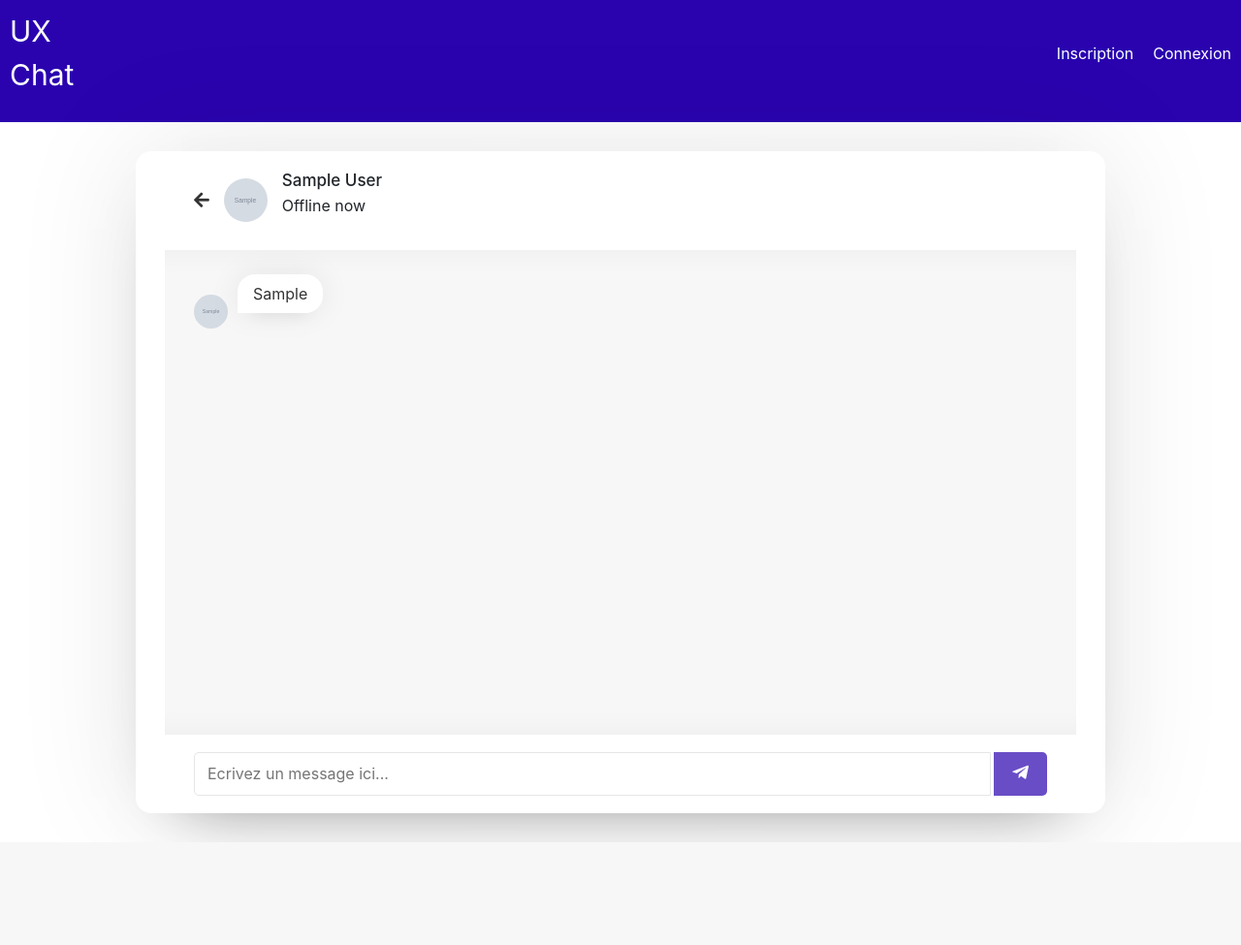
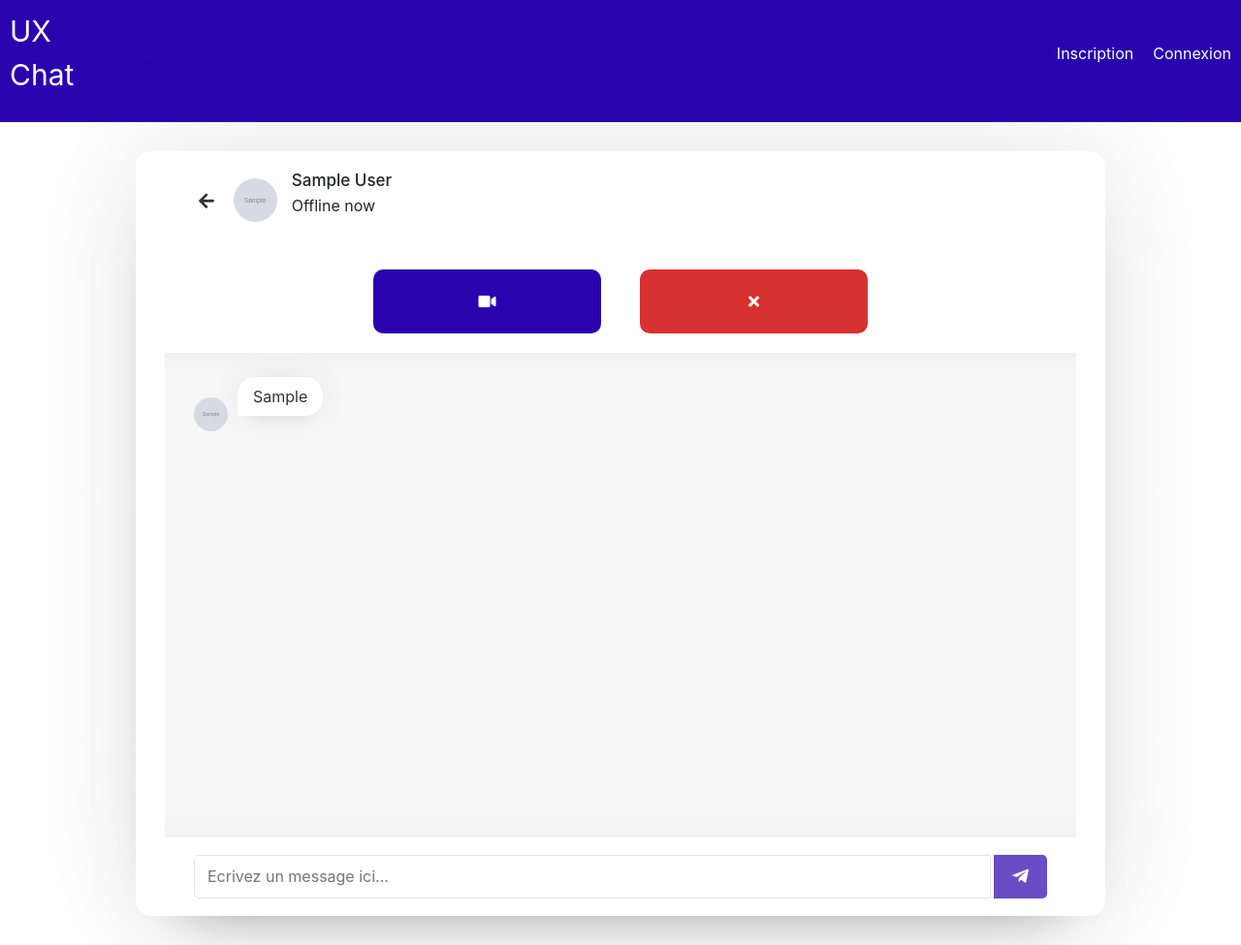
Before and after one commit to Maudi35/perfectionnement-tech, a PHP site: page /chat.php?user_id=1 in a window 1280 px wide. Shown: the whole page at 97% size. Before the commit the page ends 866 px from the top, so only its background shows below. Run offline with PHP 8.4, Linux system fonts and the light colour scheme; the visitor is signed in with stand-in values (Sample User, id 1); tables that the repository leaves empty or names only in its code hold one stand-in row (values such as "Sample post"); grey boxes marked "Sample" are stand-in pictures.

Commit message:
[last changes]

```diff
--- a/chat.php
+++ b/chat.php
@@ -28,12 +28,13 @@ include './nav.php'; ?>
             <p><?php echo $row['status']; ?></p>
           </div>
         </header>
-
         <div id="video-grid">
-
+          <div class="button">
+            <button class="call" onclick="startCall()"><i class="fas fa-video"></i></button>
+            <button class="offcall" onclick="endCall()"><i class="fas fa-times"></i></button>
           </div>
+        </div>
         <div class="chat-box">
-
         </div>
         <form action="#" class="typing-area">
           <input type="text" class="incoming_id" name="incoming_id" value="<?php echo $user_id; ?>" hidden>
--- a/javascript/chat.js
+++ b/javascript/chat.js
@@ -8,6 +8,12 @@ const videoGrid = document.getElementById("video-grid");
 const myVideo = document.createElement("video");
 myVideo.muted = true;
 
+
+// FONCTION POUR BOUTON DEMARRER APPEL
+function startCall() {
+    document.getElementById("video-grid")
+    .style.display = "inline"
+
     navigator.mediaDevices
   .getUserMedia({
     video: true,
@@ -16,7 +22,19 @@ navigator.mediaDevices
   .then((stream) => {
     addVideoStream(myVideo, stream);
   });
+}
 
+// FONCTION POUR BOUTON ARRETER APPEL
+function endCall() {
+  document.getElementById("video-grid")
+  .style.display = "inline"
+
+  myVideo.pause();
+  videoGrid.innerHTML = "";
+}
+
+
+// FONCTION POUR FAIRE FONCTIONNER LA VIDEO/STREAM
 function addVideoStream(video, stream) {
   video.srcObject = stream;
   video.addEventListener("loadedmetadata", () => {
@@ -25,60 +43,60 @@ function addVideoStream(video, stream) {
   videoGrid.append(video);
 }
 
-form.onsubmit = (e) => {
+form.onsubmit = (e)=>{
     e.preventDefault();
-};
+}
 
 inputField.focus();
-inputField.onkeyup = () => {
-  if (inputField.value != "") {
+inputField.onkeyup = ()=>{
+    if(inputField.value != ""){
         sendBtn.classList.add("active");
-  } else {
+    }else{
         sendBtn.classList.remove("active");
     }
-};
+}
 
-sendBtn.onclick = () => {
+sendBtn.onclick = ()=>{
     let xhr = new XMLHttpRequest();
     xhr.open("POST", "php/insert-chat.php", true);
-  xhr.onload = () => {
-    if (xhr.readyState === XMLHttpRequest.DONE) {
-      if (xhr.status === 200) {
+    xhr.onload = ()=>{
+      if(xhr.readyState === XMLHttpRequest.DONE){
+          if(xhr.status === 200){
               inputField.value = "";
               scrollToBottom();
           }
       }
-  };
+    }
     let formData = new FormData(form);
     xhr.send(formData);
-};
-chatBox.onmouseenter = () => {
+}
+chatBox.onmouseenter = ()=>{
     chatBox.classList.add("active");
-};
+}
 
-chatBox.onmouseleave = () => {
+chatBox.onmouseleave = ()=>{
     chatBox.classList.remove("active");
-};
+}
 
-setInterval(() => {
-  //créer un objet xml
+setInterval(() =>{
     let xhr = new XMLHttpRequest();
     xhr.open("POST", "php/get-chat.php", true);
-  xhr.onload = () => {
-    if (xhr.readyState === XMLHttpRequest.DONE) {
-      if (xhr.status === 200) {
+    xhr.onload = ()=>{
+      if(xhr.readyState === XMLHttpRequest.DONE){
+          if(xhr.status === 200){
             let data = xhr.response;
             chatBox.innerHTML = data;
-        if (!chatBox.classList.contains("active")) {
+            if(!chatBox.classList.contains("active")){
                 scrollToBottom();
               }
           }
       }
-  };
+    }
     xhr.setRequestHeader("Content-type", "application/x-www-form-urlencoded");
-  xhr.send("incoming_id=" + incoming_id);
+    xhr.send("incoming_id="+incoming_id);
 }, 500);
 
-function scrollToBottom() {
+// FONCTION SCROLL
+function scrollToBottom(){
     chatBox.scrollTop = chatBox.scrollHeight;
   }
--- a/login.php
+++ b/login.php
@@ -1,9 +1,10 @@
 <?php
   session_start();
   if(isset($_SESSION['unique_id'])){
-    header("location: users.php");
+    header("Location: users.php");
   }
 ?>
+
 <?php include './head.php';
 include './nav.php'; ?>
 
@@ -23,7 +24,7 @@ include './nav.php'; ?>
           <i class="fas fa-eye"></i>
         </div>
         <div class="field button">
-          <input type="submit" name="submit" value="Let's go" >
+          <input type="submit" name="submit" value="Let's go">
         </div>
       </form>
       <div class="link">Pas encore inscrit ? <a href="inscription.php">Inscrivez-vous maintenant</a></div>
--- a/php/search.php
+++ b/php/search.php
@@ -4,7 +4,7 @@
 
     $outgoing_id = $_SESSION['unique_id'];
     $searchTerm = mysqli_real_escape_string($conn, $_POST['searchTerm']);
-
+    //RECHERCHE UTILISATEURS EN FONCTION DE LEUR ID
     $sql = "SELECT * FROM users WHERE NOT unique_id = {$outgoing_id} AND (fname LIKE '%{$searchTerm}%' OR lname LIKE '%{$searchTerm}%') ";
     $output = "";
     $query = mysqli_query($conn, $sql);
--- a/php/signup.php
+++ b/php/signup.php
@@ -70,6 +70,6 @@
             echo "$email n'est pas valide";
         }
     }else{
-        echo "All input fields are required!";
+        echo "Vous devez remplir tous les champs";
     }
 ?>
--- a/style.css
+++ b/style.css
@@ -491,14 +491,40 @@ h1 {
   max-width: 1000px;
 }
 
-/* VIDEO CHAT */
-#video-grid {
-  display: none;
-  grid-template-columns: repeat(auto-fill, 300px);
-  grid-auto-rows: 300px;
+/*BOUTTON VIDEO*/
+#video-grid button {
+  display:flex;
+  border-radius: 10px;
+  align-items: center;
+  padding: 20px;
+  margin: 20px;
+  width: 25%;
+  justify-content: center;
+  border: none;
+  color: white;
 }
+
 video {
+  height: 100%;
   width: 100%;
-  height: 100%;
   object-fit: cover;
+  border-radius: 10px;
 }
+
+.button {
+  width: 100%;
+  display: flex;
+  justify-content: center;
+}
+
+.button .call {
+  background: #2a03af;
+}
+
+.button .offcall {
+  background: rgb(216, 49, 49);
+}
+
+i {
+  padding: 5px;
+}
```
Also changed, not shown: php/login.php (+5 -5 lines), javascript/users.js (line endings or trailing spaces). Lines whose indentation alone changed are shown as unchanged.
